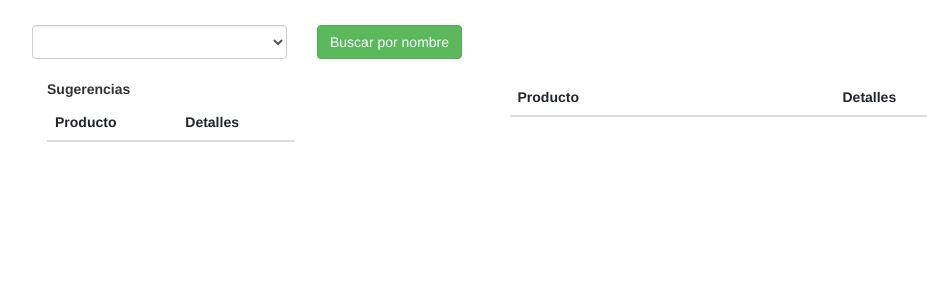
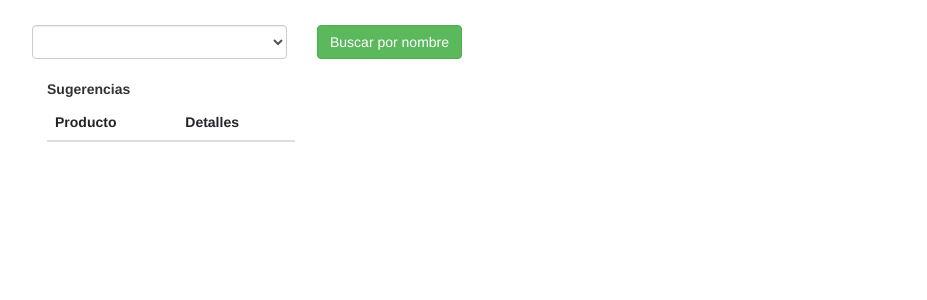
Before and after one commit to FlameJordan/Proyecto-1-Apliacada-2020, an ASP.NET Core app: page /Producto/TiendaView in a window 1280 px wide. Shown: the part 88-388 px from the top of the page, without its empty margins (53-980 px from the left). Run offline with ASP.NET Core 8, Linux system fonts and the light colour scheme; data that the repository does not hold is empty; database files in the repository are not loaded.

Commit message:
lista de productos cambio

```diff
--- a/Frontend/Brandbuy_Fronent/Views/Cliente/IniciaSesionView.cshtml
+++ b/Frontend/Brandbuy_Fronent/Views/Cliente/IniciaSesionView.cshtml
@@ -10,7 +10,7 @@
         <div class="col-sm-3"></div>
         <div class="col-sm-6">
             <form id="iniciaSesion" asp-action="IniciarSesion" method="POST">
-                <h1>Iniciar Sesion</h1>
+                <h1>Iniciar Sesión</h1>
 
                 @if (Model != null)
                 {
--- a/Frontend/Brandbuy_Fronent/Views/Producto/TiendaView.cshtml
+++ b/Frontend/Brandbuy_Fronent/Views/Producto/TiendaView.cshtml
@@ -70,46 +70,32 @@
 
     </div>
 
-        <div class="col-sm-2"></div>
-
-
-            <div class="col-sm-7">
-                <table class="table">
-                    <thead>
-                        <tr>
-                            <th>Producto</th>
-                            <th>Detalles</th>
-
-                        </tr>
-                    <thead>
-                    <tbody>
+    <div class="col-sm-9">
 
 
         @foreach (Productos temp in Model.productos)
         {
+            <div class="col-sm-5" style="border: 1px solid rgba(55, 209, 74, 0.768); border-radius: 5%; padding: 2%; margin-top:10px; margin-left:7px;">
                 <form asp-action="DetalleProductoView" method="POST">
-                                <tr>
 
-                                    <td>
+                    <div class="col-sm-6">
+                        <img src="@temp.imagen" width="110" height="110"><br>
+
+
+                    </div>
+
+                    <div class="col-sm-6">
                         <label>@temp.nombre</label><br>
-                                        <img src="@temp.imagen" width="70" height="60"><br>
+                        <label>@temp.precio</label><br>
 
-                                        <label>@temp.precio</label>
-
-                                    </td>
-                                    <td>
                         <input type="hidden" class="form-control" id="idP" name="idP" value="@temp.idproducto" />
                         <input type="hidden" class="form-control" id="idE" name="idE" value="@temp.idempresa" />
 
                         <input type="submit" class="btn btn-success" value="Ver más">
-                                    </td>
-
-                                </tr>
+                    </div>
                 </form>
+            </div>
         }
-
-                    </tbody>
-                </table>
 
     </div>
 </div>
```
Lines whose indentation alone changed are shown as unchanged.
